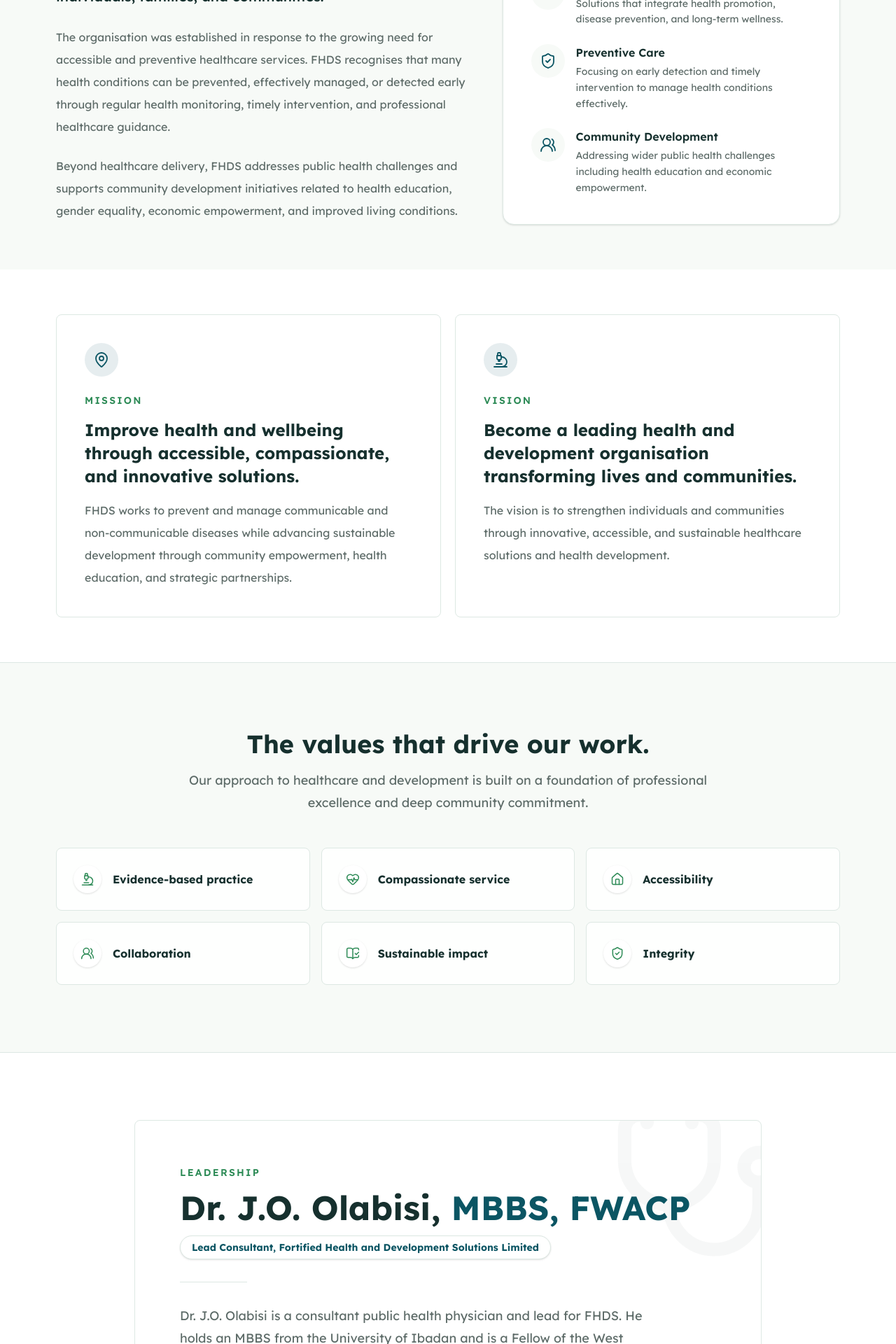
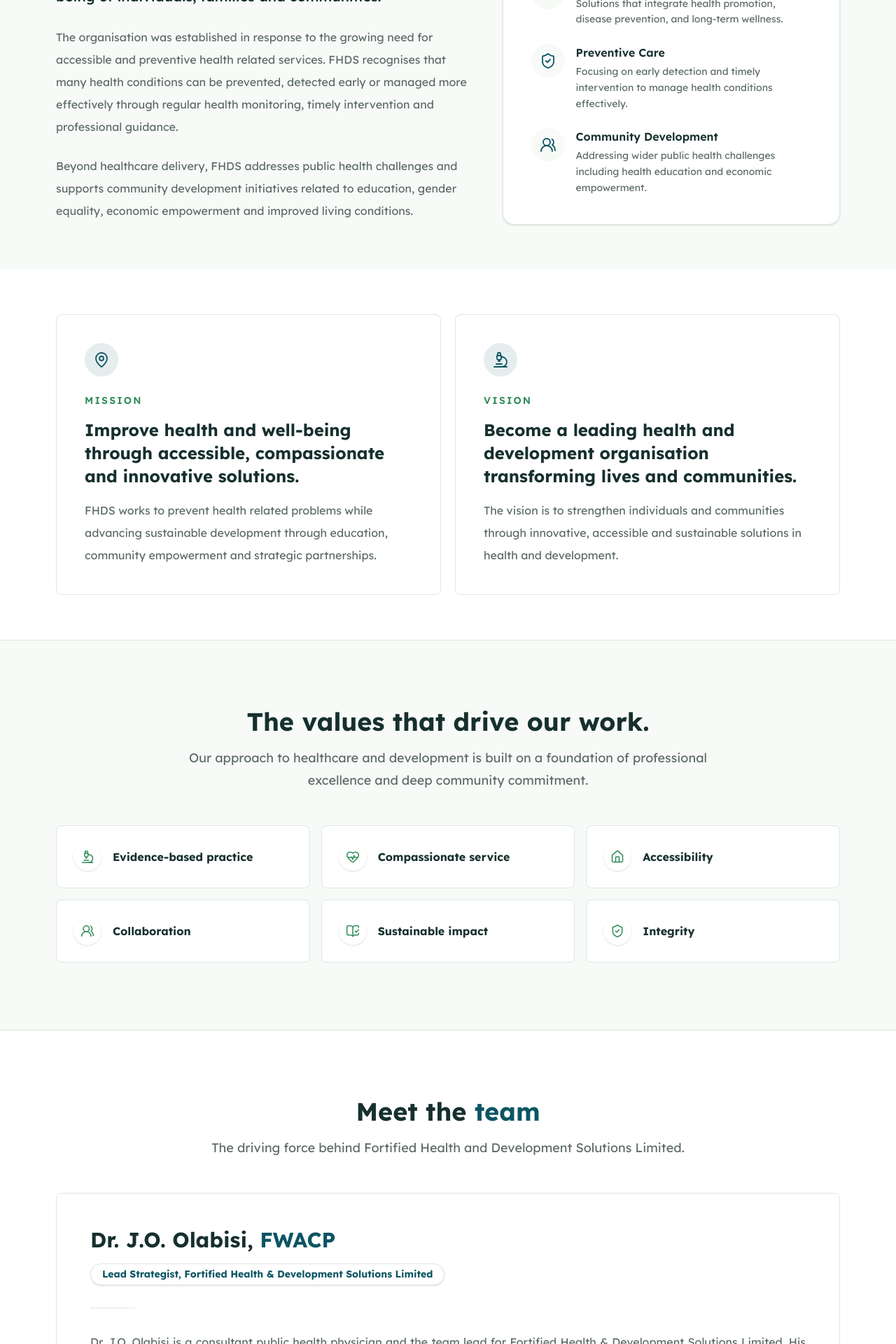
Before and after one commit to fortifiedhds/fortifiedhds-web, a Next.js app: page /about in a window 1280 px wide. Shown: the part 880-2800 px from the top of the page at 70% size. Built offline with nearby package versions, Linux system fonts and the light colour scheme; no server answers.

Commit message:
chore: updated the about page

```diff
--- a/src/app/about/page.tsx
+++ b/src/app/about/page.tsx
@@ -41,19 +41,13 @@ export default function AboutPage() {
         <div className="site-shell grid gap-12 lg:grid-cols-[1.1fr_0.9fr] lg:items-center">
           <div className="space-y-6 text-base leading-8 text-fhds-muted">
             <p className="text-xl font-medium leading-9 text-fhds-ink">
-              {site.name} designs, develops, and delivers comprehensive healthcare services
-              that improve the health and wellbeing of individuals, families, and communities.
+              {site.name} designs, develops and delivers health related and development services that improve the health and well-being of individuals, families and communities.
             </p>
             <p>
-              The organisation was established in response to the growing need for accessible
-              and preventive healthcare services. FHDS recognises that many health conditions
-              can be prevented, effectively managed, or detected early through regular health
-              monitoring, timely intervention, and professional healthcare guidance.
+              The organisation was established in response to the growing need for accessible and preventive health related services. FHDS recognises that many health conditions can be prevented, detected early or managed more effectively through regular health monitoring, timely intervention and professional guidance.
             </p>
             <p>
-              Beyond healthcare delivery, FHDS addresses public health challenges and supports
-              community development initiatives related to health education, gender equality,
-              economic empowerment, and improved living conditions.
+              Beyond healthcare delivery, FHDS addresses public health challenges and supports community development initiatives related to education, gender equality, economic empowerment and improved living conditions.
             </p>
           </div>
 
@@ -108,12 +102,10 @@ export default function AboutPage() {
             </div>
             <p className="text-sm font-semibold uppercase tracking-[0.16em] text-fhds-green">Mission</p>
             <h2 className="mt-4 text-2xl font-bold leading-snug text-fhds-ink">
-              Improve health and wellbeing through accessible, compassionate, and innovative solutions.
+              Improve health and well-being through accessible, compassionate and innovative solutions.
             </h2>
             <p className="mt-4 text-base leading-8 text-fhds-muted">
-              FHDS works to prevent and manage communicable and non-communicable diseases while
-              advancing sustainable development through community empowerment, health education,
-              and strategic partnerships.
+              FHDS works to prevent health related problems while advancing sustainable development through education, community empowerment and strategic partnerships.
             </p>
           </article>
           <article className="quiet-card p-8 sm:p-10">
@@ -125,8 +117,7 @@ export default function AboutPage() {
               Become a leading health and development organisation transforming lives and communities.
             </h2>
             <p className="mt-4 text-base leading-8 text-fhds-muted">
-              The vision is to strengthen individuals and communities through innovative,
-              accessible, and sustainable healthcare solutions and health development.
+              The vision is to strengthen individuals and communities through innovative, accessible and sustainable solutions in health and development.
             </p>
           </article>
         </div>
@@ -137,7 +128,7 @@ export default function AboutPage() {
         <div className="site-shell">
           <div className="mx-auto max-w-3xl text-center">
             <SectionHeading
-              // eyebrow="Guiding principles"
+              align="center"
               title="The values that drive our work."
               description="Our approach to healthcare and development is built on a foundation of professional excellence and deep community commitment."
             />
@@ -158,42 +149,82 @@ export default function AboutPage() {
       {/* ── LEADERSHIP (NO IMAGE, TYPOGRAPHY DRIVEN) ── */}
       <section className="bg-white py-16 md:py-24">
         <div className="site-shell">
-          <div className="quiet-card relative mx-auto max-w-4xl overflow-hidden p-8 sm:p-12 md:p-16">
-            {/* Decorative background icon instead of a photo */}
-            <div className="pointer-events-none absolute -right-10 -top-10 opacity-[0.03]">
-              <AppIcon name="stethoscope" className="h-64 w-64 text-fhds-ink" />
+          <div className="mb-12">
+            <SectionHeading
+              align="center"
+              // eyebrow="Leadership & team Information"
+              title={<>Meet the <span className="text-fhds-teal">team</span></>}
+              description="The driving force behind Fortified Health and Development Solutions Limited."
+            />
           </div>
 
+          <div className="grid gap-6 md:gap-8">
+            {/* Dr. J.O. Olabisi */}
+            <div className="quiet-card relative overflow-hidden p-8 sm:p-10 lg:p-12">
+              {/* <div className="pointer-events-none absolute -right-10 -top-10 opacity-[0.03]">
+                <AppIcon name="stethoscope" className="h-64 w-64 text-fhds-ink" />
+              </div> */}
               <div className="relative z-10">
-              <p className="text-sm font-semibold uppercase tracking-[0.16em] text-fhds-green">
-                Leadership
+                <h2 className="text-3xl font-bold text-fhds-ink lg:text-3xl">
+                  Dr. J.O. Olabisi, <span className="text-fhds-teal">FWACP</span>
+                </h2>
+                <p className="mt-4 inline-block rounded-full bg-white px-4 py-1.5 text-sm font-bold leading-tight text-fhds-teal shadow-sm border border-fhds-border">
+                  Lead Strategist, Fortified Health & Development Solutions Limited
                 </p>
-              <h2 className="mt-4 text-3xl font-bold text-fhds-ink md:text-5xl">
-                Dr. J.O. Olabisi, <span className="text-fhds-teal">MBBS, FWACP</span>
+                <div className="mt-6 h-px w-16 bg-fhds-border lg:mt-8" />
+                <div className="mt-8 w-full space-y-5 text-base leading-8 text-fhds-muted text-justify">
+                  <p>
+                    Dr. J.O. Olabisi is a consultant public health physician and the team lead for Fortified Health & Development Solutions Limited. His work spans public health program design, health systems strengthening, and community-focused interventions, bringing clinical rigor and field-tested expertise to every engagement. He has also served in Industry developing disease progression models with best-in-class methods and mathematical modelling to forecast patient populations by line of therapy as well as consulting projects for medical, pharmaceutical and biotechnology industries across global markets.
+                  </p>
+                  <p>
+                    Under his leadership, FHDS is committed to delivering evidence-based, sustainable health and development solutions.
+                  </p>
+                  <p>
+                    He holds a medical degree and a masters in Epidemiology and medical statistics degree from the University of Ibadan and is a fellow of the West African College of Physicians (FWACP). He also obtained a masters of public health (Health Economics) from the London School of Hygiene and Tropical Medicine (LSHTM).
+                  </p>
+                </div>
+              </div>
+            </div>
+
+            {/* Praise Adebisi */}
+            <div className="quiet-card relative overflow-hidden p-8 sm:p-10 lg:p-12">
+              <div className="relative z-10">
+                <h2 className="text-3xl font-bold text-fhds-ink lg:text-3xl">
+                  Praise Adebisi, <span className="text-fhds-teal">M.Ed.</span>
                 </h2>
-              <p className="mt-4 inline-block rounded-full bg-white px-4 py-1.5 text-sm font-bold text-fhds-teal shadow-sm border border-fhds-border">
-                Lead Consultant, Fortified Health and Development Solutions Limited
+                <div className="mt-6 h-px w-16 bg-fhds-border lg:mt-8" />
+                <div className="mt-8 w-full space-y-5 text-base leading-8 text-fhds-muted text-justify">
+                  <p>
+                    Praise Adebisi is a research, administration and programme development professional who supports the translation of ideas into well-structured programmes, systems and organisational processes. Her work combines strategic thinking, research and evidence, technical documentation, programme coordination and administrative management, with a particular strength in bringing clarity and structure to complex ideas.
                   </p>
+                  <p>
+                    At Fortified Health and Development Solutions, she supports the organisation&apos;s administrative and programme development functions, working across the development of organisational documents, programme concepts, operational frameworks and implementation processes. She contributes to refining ideas, identifying gaps, strengthening plans and ensuring that proposed initiatives are coherent, practical and aligned with the organisation&apos;s objectives.
+                  </p>
+                  <p>
+                    Her approach is grounded in critical thinking, attention to detail and a strong interest in how organisations can build the systems required to turn good ideas into meaningful action. She is particularly interested in the intersection of research, health, education and development, and in using evidence and thoughtful programme design to support solutions that are relevant, sustainable and responsive to community needs.
+                  </p>
+                  <p>
+                    Praise holds a Bachelor&apos;s degree in Religion and African Culture and a Master&apos;s degree in Educational Management, and is currently pursuing a PhD in Educational Management. She has also undertaken professional development in research, monitoring, evaluation, learning and programme development. Her academic and professional development continues to strengthen her capacity to contribute to evidence-informed programme design, organisational development and effective implementation.
+                  </p>
+                </div>
+              </div>
+            </div>
 
-              <div className="mt-8 h-px w-24 bg-fhds-border" />
-
-              <p className="mt-8 max-w-2xl text-lg leading-8 text-fhds-muted">
-                Dr. J.O. Olabisi is a consultant public health physician and lead for FHDS. He
-                holds an MBBS from the University of Ibadan and is a Fellow of the West African
-                College of Physicians, with over a decade of experience in community medicine.
+            {/* Seyi Olanipekun */}
+            <div className="quiet-card relative overflow-hidden p-8 sm:p-10 lg:p-12">
+              <div className="relative z-10">
+                <h2 className="text-3xl font-bold text-fhds-ink lg:text-3xl">
+                  Seyi Olanipekun, <span className="text-fhds-teal">M.Sc.</span>
+                </h2>
+                <div className="mt-6 h-px w-16 bg-fhds-border lg:mt-8" />
+                <div className="mt-8 w-full space-y-5 text-base leading-8 text-fhds-muted text-justify">
+                  <p>
+                    Seyi Olanipekun is a health and development professional with close to eight years of field program coordination experience. Holding a Bachelor&apos;s degree in Criminology and Security Studies and a Master&apos;s degree in Sociology, he combines a strong analytical understanding of human behavior and social systems with the discipline needed to plan and execute programs in complex, resource-constrained field environments. His career spans contract and consulting engagements with leading international organizations — including WHO, JHPIEGO, Malaria Consortium, Africa CDC, Oxford Policy Management, Mercy Corps, and the Federal Ministry of Health — where he has coordinated field teams, managed logistics for data collection and outreach activities, and ensured the smooth delivery of programs across multiple states.
                   </p>
-              <p className="mt-4 max-w-2xl text-lg leading-8 text-fhds-muted">
-                His work spans public health programme design, health systems strengthening, and
-                community-focused interventions, bringing both clinical excellence and systemic
-                development strategies to every project FHDS undertakes.
+                  <p>
+                    Operationally, Seyi is skilled at managing the moving parts of program delivery — from field team deployment and resource coordination to timeline management and stakeholder engagement — with proficiency across leading field data platforms (ODK, SurveyCTO, REDCap, KoboCollect, DHIS2) that support real-time monitoring and quality control.
                   </p>
-
-              <div className="mt-10 flex flex-wrap gap-3">
-                {["Public Health", "Programme Design", "Systems Strengthening", "Community Medicine"].map((tag) => (
-                  <span key={tag} className="inline-flex rounded-md bg-fhds-cream px-3 py-1.5 text-xs font-semibold uppercase tracking-wider text-fhds-ink">
-                    {tag}
-                  </span>
-                ))}
+                </div>
               </div>
             </div>
           </div>
--- a/src/components/ui/SectionHeading.tsx
+++ b/src/components/ui/SectionHeading.tsx
@@ -1,7 +1,9 @@
+import type { ReactNode } from "react";
+
 type SectionHeadingProps = {
   eyebrow?: string;
-  title: string;
-  description?: string;
+  title: ReactNode;
+  description?: ReactNode;
   align?: "left" | "center";
 };
 
```
Also changed, not shown: src/components/layout/SiteHeader.tsx (+4 -10 lines), 1 other file (tests, documents, lock files or other folders). Lines whose indentation alone changed are shown as unchanged.
